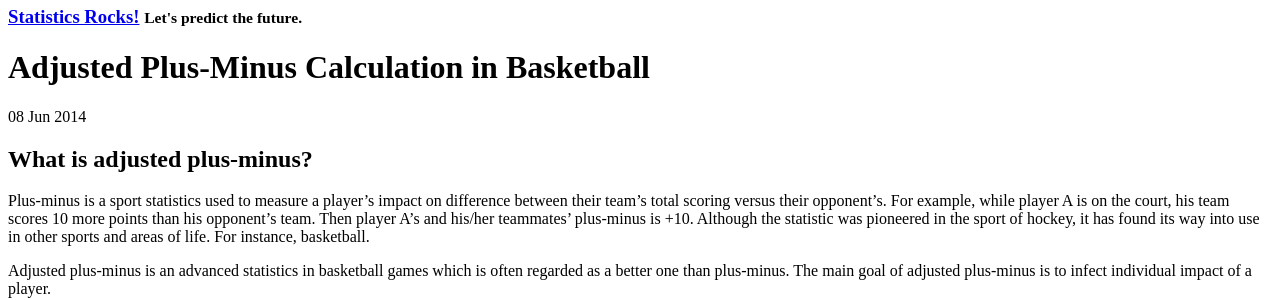
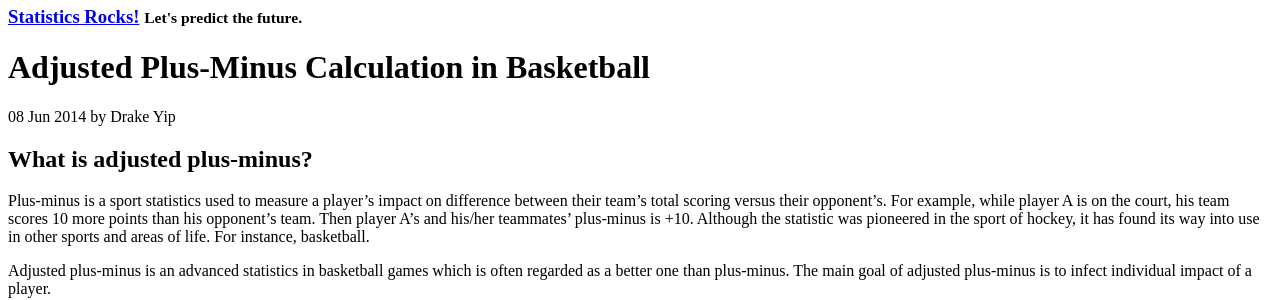
Before and after one commit to statsrocks/statsrocks.github.com, a Jekyll site: the page built from _posts/2014-06-08-plus-minus-1.md, in a window 1280 px wide and 900 px high. Shown: the part 177-477 px from the top of the window. Built offline with Jekyll 4.4.1, drawn with Linux system fonts in a browser that asks for light colours; nearby versions of some CDN libraries; Markdown is read by kramdown in place of the engine named in the settings; formulas are drawn with MathJax 3.

Commit message:
add two posts authors

```diff
--- a/_posts/2014-06-08-plus-minus-1.md
+++ b/_posts/2014-06-08-plus-minus-1.md
@@ -1,6 +1,8 @@
 ---
 layout: post
 title: Adjusted Plus-Minus Calculation in Basketball #1
+author:
+  name: Drake Yip
 ---
 
 ## What is adjusted plus-minus?
```
Also changed, not shown: _posts/2014-04-22-new-start.md (+1 -0 lines).
